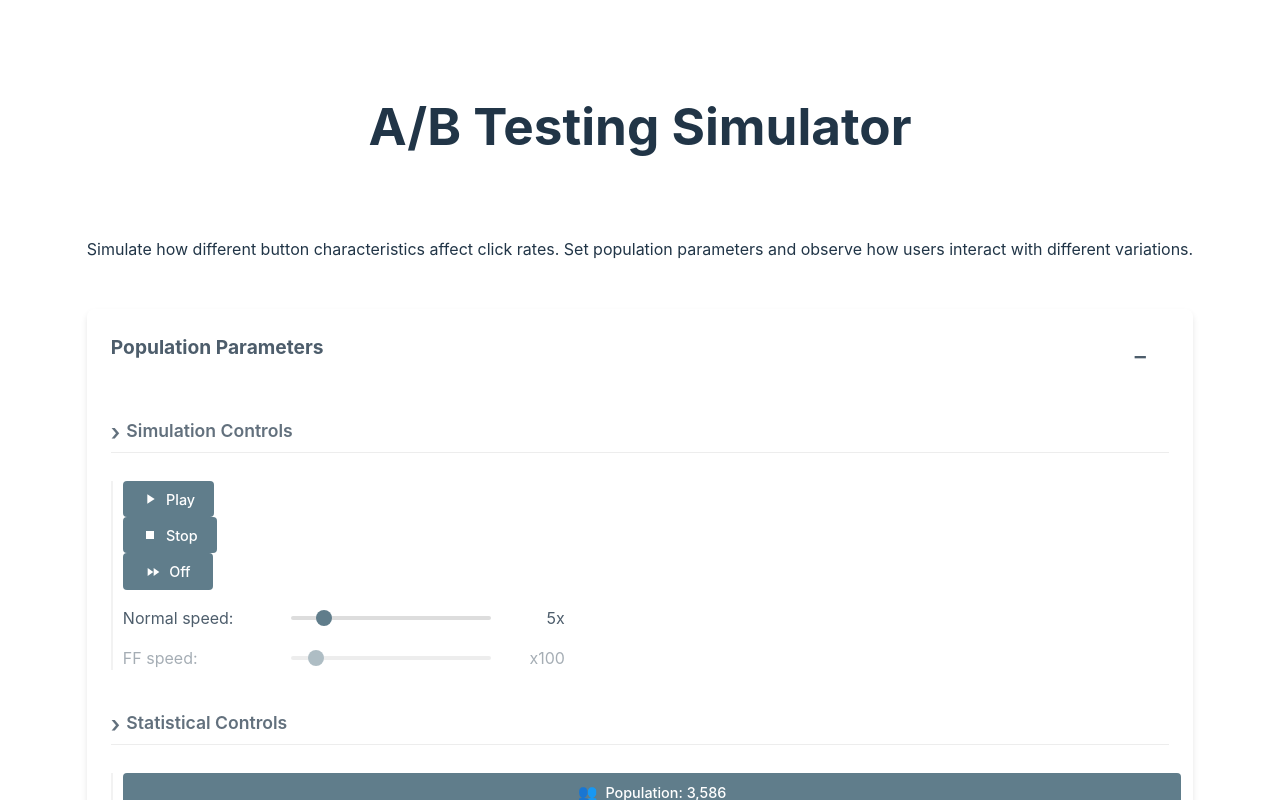
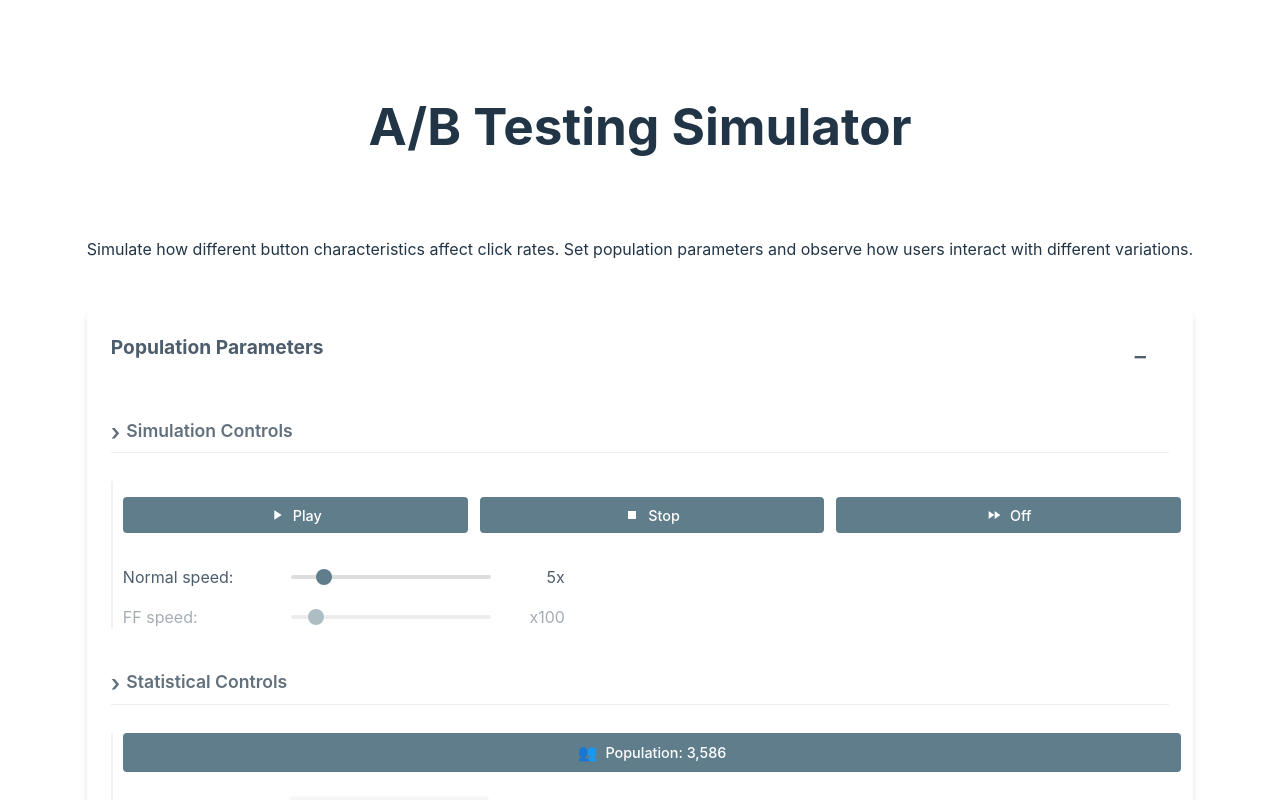
Before and after one commit to quadfactor/evalsDemo, a React (Vite) app in the folder evals/: page / in a window 1280 px wide. Shown: the top 800 px of the page. Built offline with nearby package versions, Linux system fonts and the light colour scheme.

Commit message:
Update media controls styling for improved layout and button alignment

```diff
--- a/evals/src/App.css
+++ b/evals/src/App.css
@@ -916,3 +916,32 @@ input[type='range'] {
 }
 
 /* ...existing styles... */
+
+/* Updated media controls - all buttons in one row */
+.media-controls {
+  display: flex;
+  justify-content: space-between;
+  align-items: center;
+  width: 100%;
+  margin: 1rem 0;
+  gap: 12px;
+}
+
+.media-button {
+  flex: 1;
+  display: flex;
+  align-items: center;
+  justify-content: center;
+  gap: 8px;
+  padding: 0.6rem 0.8rem;
+  border: none;
+  border-radius: 4px;
+  background-color: #607d8b; /* Use same color for all buttons */
+  color: white;
+  font-size: 0.9rem;
+  cursor: pointer;
+  transition: all 0.2s ease;
+  min-width: 0; /* Allow buttons to shrink */
+}
+
+/* ...existing button styles... */
```
